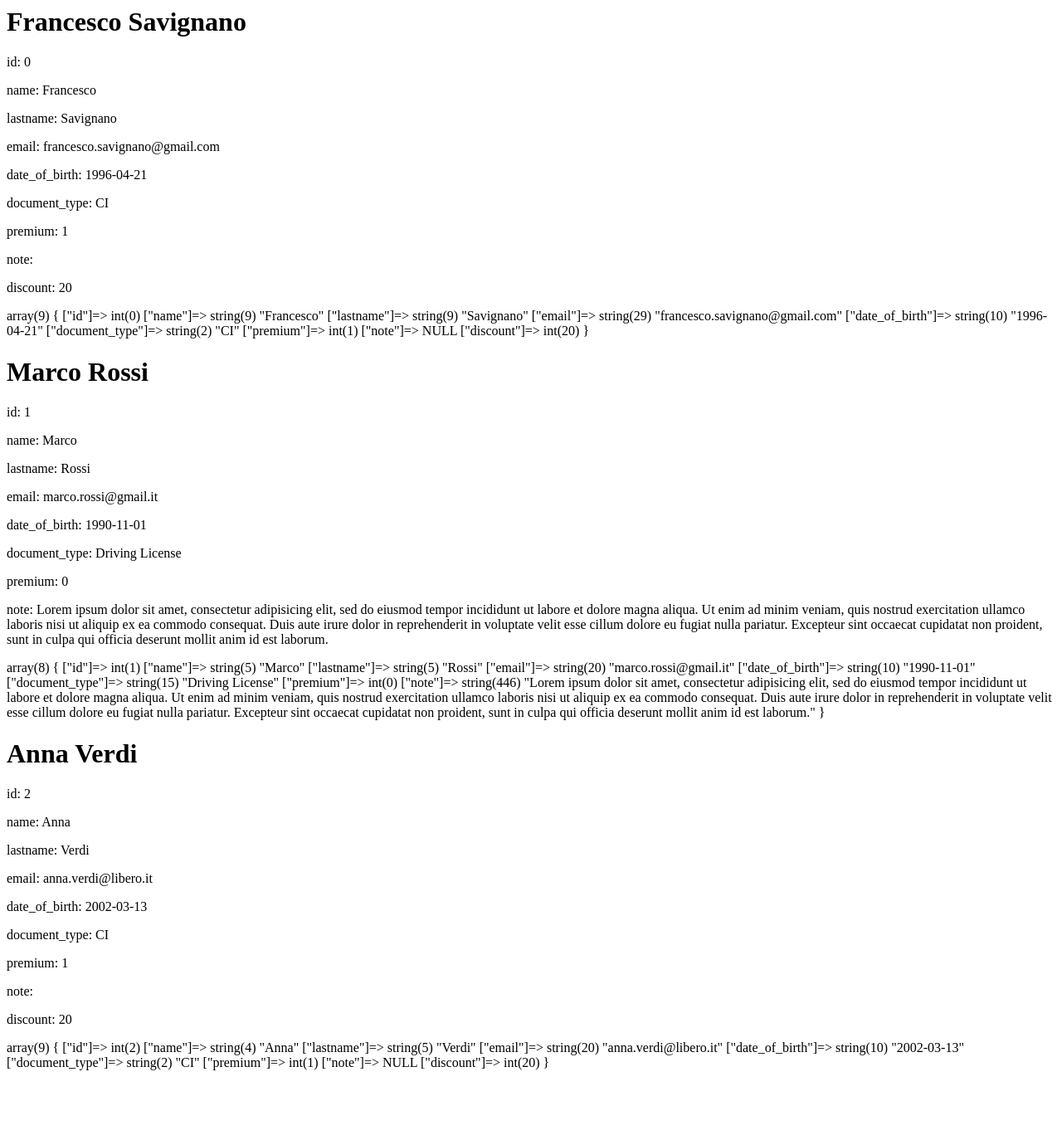
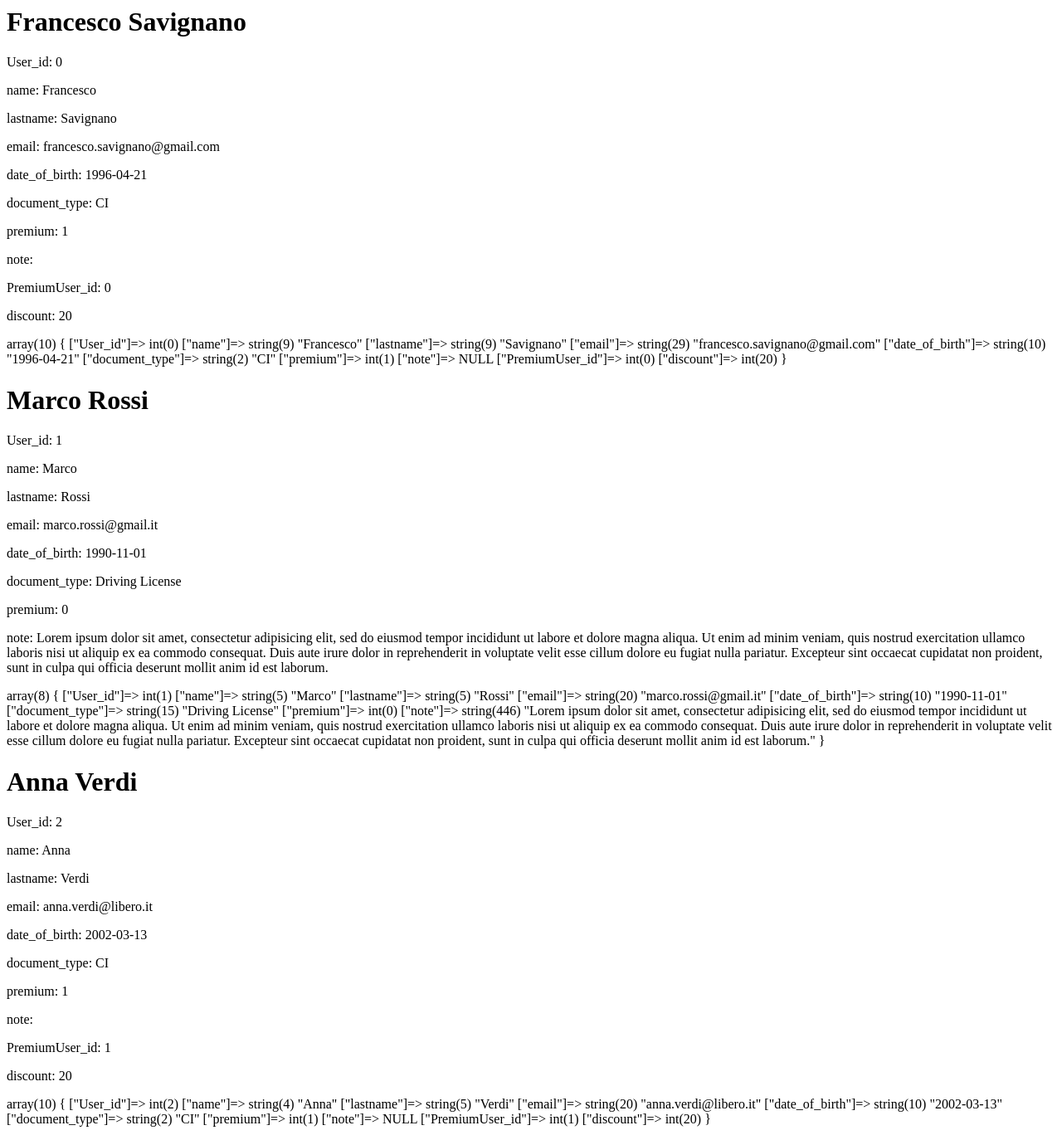
Before and after one commit to SavignanoFrancesco/php-oop-2, a PHP site: page / in a window 1280 px wide. Shown: the whole page at 83% size. Before the commit the page ends 1290 px from the top, so only its background shows below. Run offline with PHP 8.4, Linux system fonts and the light colour scheme.

Commit message:
aggiunto PremiumUser_id

```diff
--- a/index.php
+++ b/index.php
@@ -4,14 +4,17 @@
 require_once 'user.php';
 
 //id da autoincrementare ad ogni nuova istanza
-$tmp_id = -1;
+$tmp_User_id = -1;
+
+//id da autoincrementare ad ogni nuova istanza
+$tmp_PremiumUser_id = -1;
 
 //___________USER1___________
 //creo una nuova istanza della classe User
-$user1 = new User(++$tmp_id, 'Francesco', 'Savignano', 'francesco.savignano@gmail.com', '1996-04-21', 'CI', 0);
+$user1 = new User(++$tmp_User_id, 'Francesco', 'Savignano', 'francesco.savignano@gmail.com', '1996-04-21', 'CI', 0);
 $user1->setPremium();
 if($user1->premium > 0){
-    $user1 = new PremiumUser($tmp_id, 'Francesco', 'Savignano', 'francesco.savignano@gmail.com', '1996-04-21', 'CI', 1);
+    $user1 = new PremiumUser($tmp_User_id, 'Francesco', 'Savignano', 'francesco.savignano@gmail.com', '1996-04-21', 'CI', 1, ++$tmp_PremiumUser_id);
 }
 //stampa le informazioni dell'utente(istanza)
 $user1->printInfo($user1);
@@ -21,9 +24,9 @@ var_dump($user1_data);
 
 //___________USER2___________
 //creo una nuova istanza della classe User
-$user2 = new User(++$tmp_id, 'Marco', 'Rossi', 'marco.rossi@gmail.it', '1990-11-01', 'Driving License', 0);
+$user2 = new User(++$tmp_User_id, 'Marco', 'Rossi', 'marco.rossi@gmail.it', '1990-11-01', 'Driving License', 0);
 if($user2->premium > 0){
-    $user2 = new PremiumUser($tmp_id, 'Marco', 'Rossi', 'marco.rossi@gmail.it', '1990-11-01', 'Driving License', 1);
+    $user2 = new PremiumUser($tmp_User_id, 'Marco', 'Rossi', 'marco.rossi@gmail.it', '1990-11-01', 'Driving License', 1, ++$tmp_PremiumUser_id);
 }
 //funzione per aggiungere testo a note
 $user2->setNote('Lorem ipsum dolor sit amet, consectetur adipisicing elit, sed do eiusmod tempor incididunt ut labore et dolore magna aliqua. Ut enim ad minim veniam, quis nostrud exercitation ullamco laboris nisi ut aliquip ex ea commodo consequat. Duis aute irure dolor in reprehenderit in voluptate velit esse cillum dolore eu fugiat nulla pariatur. Excepteur sint occaecat cupidatat non proident, sunt in culpa qui officia deserunt mollit anim id est laborum.');
@@ -35,10 +38,10 @@ var_dump($user2_data);
 
 //___________USER3___________
 //creo una nuova istanza della classe User
-$user3 = new User(++$tmp_id, 'Anna', 'Verdi', 'anna.verdi@libero.it', '2002-03-13', 'CI', 0);
+$user3 = new User(++$tmp_User_id, 'Anna', 'Verdi', 'anna.verdi@libero.it', '2002-03-13', 'CI', 0);
 $user3->setPremium();
 if($user3->premium > 0){
-    $user3 = new PremiumUser($tmp_id, 'Anna', 'Verdi', 'anna.verdi@libero.it', '2002-03-13', 'CI', 1);
+    $user3 = new PremiumUser($tmp_User_id, 'Anna', 'Verdi', 'anna.verdi@libero.it', '2002-03-13', 'CI', 1, ++$tmp_PremiumUser_id);
 }
 //stampa le informazioni dell'utente(istanza)
 $user3->printInfo($user3);
--- a/user.php
+++ b/user.php
@@ -2,7 +2,7 @@
 //inizializzazione oggetto
 class User{
     //variabili necessarie alla creazione della istanza
-    public $id;
+    public $User_id;
     public $name;
     public $lastname;
     public $email;
@@ -12,10 +12,10 @@ class User{
     public $note;
 
     //costruttore con le variabili necessarie alla creazione dell'istanza
-    public function __construct($_id, $_name, $_lastname, $_email, $_date_of_birth, $_document_type, $_premium){
+    public function __construct($_User_id, $_name, $_lastname, $_email, $_date_of_birth, $_document_type, $_premium){
 
-        //id autoincrementato
-        $this->id = $_id;
+        //User_id autoincrementato
+        $this->User_id = $_User_id;
 
         //se il nome o cognome contiene caratteri diversi da lettere lanca un errore
         if(!preg_match("/^[a-zA-Z]+$/", $_name) || !preg_match("/^[a-zA-Z]+$/", $_lastname)) {
@@ -25,15 +25,15 @@ class User{
             $this->lastname = $_lastname;
         }
 
-        //validazione email
+        //valUser_idazione email
         if(!preg_match("/^[A-Za-z0-9._%-]+@[A-Za-z0-9.-]+\.[A-Za-z]{2,4}$/",$_email)){
-            throw new Exception($email.": Invalid email!");
-            //die ("Invalid Email-ID");
+            throw new Exception($email.": InvalUser_id email!");
+            //die ("InvalUser_id Email-ID");
         }else{
             $this->email = $_email;
         }
 
-        //validazione data di nascita
+        //valUser_idazione data di nascita
         if (DateTime::createFromFormat('Y-m-d', $_date_of_birth) === FALSE) {
             throw new Exception($date_of_birth.": Formato data deve essere yyyy-mm-dd!");
         }else{
@@ -84,7 +84,7 @@ class User{
 //sotto classe di User con vantaggi premium account
 class PremiumUser extends User {
 
-    public $id;
+    public $User_id;
     public $name;
     public $lastname;
     public $email;
@@ -93,8 +93,16 @@ class PremiumUser extends User {
     public $premium;
     public $note;
 
+    //premium
+    public $PremiumUser_id = - 1;
     //sconto di default
     public $discount = 20;
 
+    public function __construct($_User_id, $_name, $_lastname, $_email, $_date_of_birth, $_document_type, $_premium, $_tmp_PremiumUser_id){
+        parent::__construct($_User_id, $_name, $_lastname, $_email, $_date_of_birth, $_document_type, $_premium, $_tmp_PremiumUser_id);
+        $this->PremiumUser_id = $_tmp_PremiumUser_id;
+    }
+
+
 }
 ?>
```
